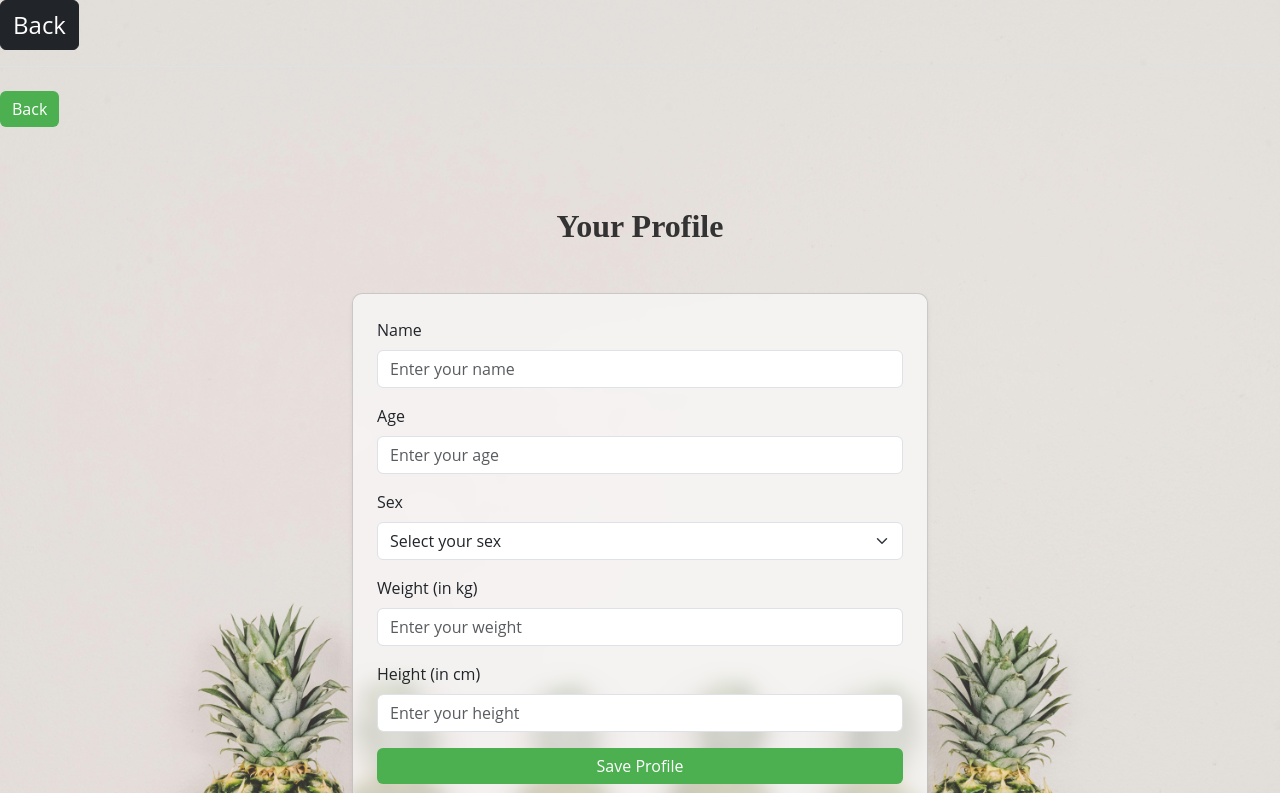
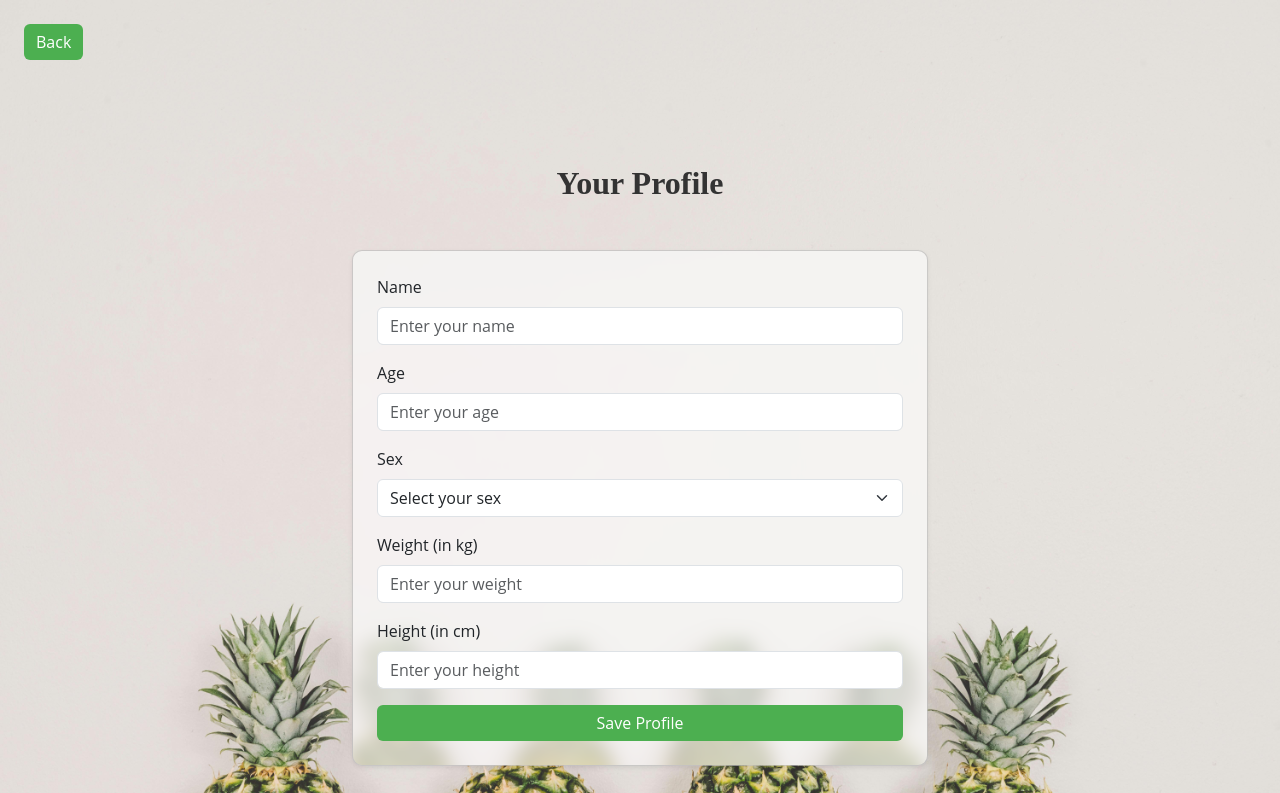
Before and after one commit to parag8487/Diet-Diary, a plain HTML site: page profile.html in a window 1280 px wide. Shown: the top 793 px of the page. Drawn offline with nearby package versions, Linux system fonts and the light colour scheme.

Commit message:
profile.html

```diff
--- a/profile.html
+++ b/profile.html
@@ -14,13 +14,8 @@
   </head>
   <body>
 
-    <div class="d-flex flex-column flex-md-row align-items-center pb-3 mb-4 border-bottom">
-      <a href="./dashboard.html" class="d-flex align-items-center btn btn-dark ">
-        <span class="fs-4">Back
-      </a>
 
-    </div>
-    <a class="btn btn-primary" href="./dashboard.html" role="button">Back</a>
+    <a class="btn btn-primary m-4" href="./dashboard.html" role="button">Back</a>
       <div class="container">
         <h2 class="text-center mb-5">Your Profile</h2>
             <div class="card p-4 shadow-sm">
```
